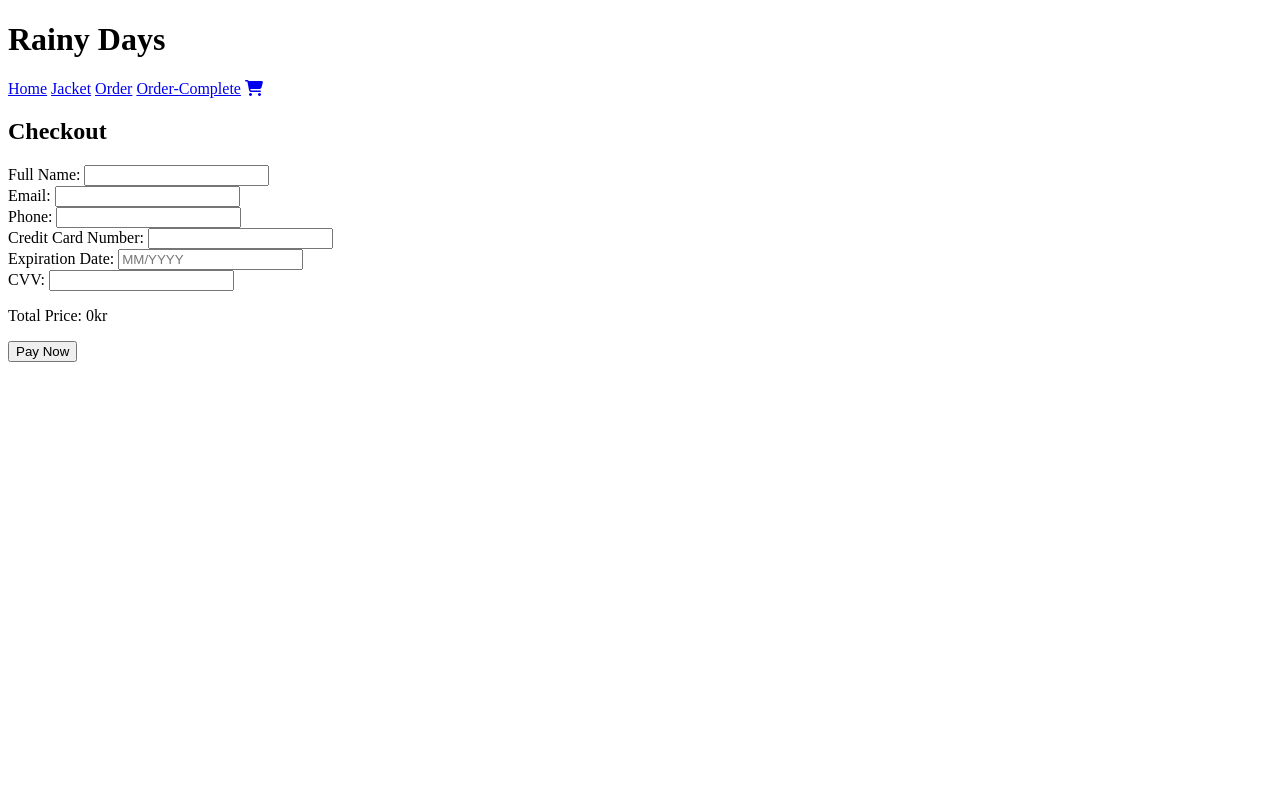
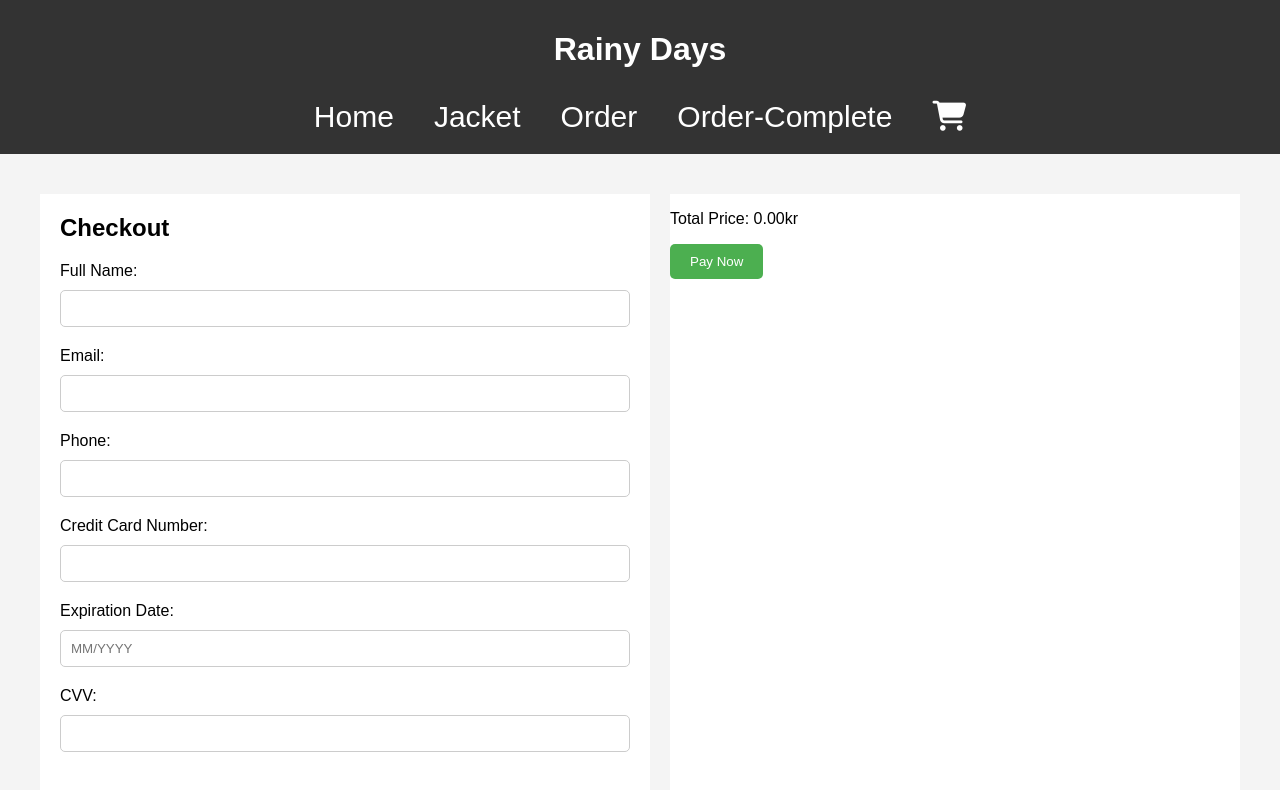
Before and after one commit to Andreasjoa23/Rainydays-js-Andreasjoa, a plain HTML site: page html/order.html in a window 1280 px wide. Drawn offline with Linux system fonts and the light colour scheme.

Commit message:
hopefully last

```diff
--- a/html/order.html
+++ b/html/order.html
@@ -5,7 +5,7 @@
   <meta name="viewport" content="width=device-width, initial-scale=1.0">
   <meta name="description" content="Take a look at our amazing product">
   <title>Order</title>
-  <link rel="stylesheet" href="./order.html">
+  <link rel="stylesheet" href="../css/order.css">
   <script type="module" src="../java/order.mjs"></script>
   <script src="https://kit.fontawesome.com/71af401eab.js" crossorigin="anonymous"></script>
 </head>
@@ -14,11 +14,11 @@
   <header>
     <h1>Rainy Days</h1>
     <nav>
-      <a href="./index.html">Home</a>
-      <a href="./html/jacket.html">Jacket</a>
-      <a href="./html/order.html">Order</a>
-      <a href="./html/orderComplete.html">Order-Complete</a>
-      <a href="./html/order.html" class="cart"><i class="fa-solid fa-cart-shopping"></i></a>
+      <a href="../index.html">Home</a>
+        <a href="../html/jacket.html">Jacket</a>
+        <a href="../html/order.html">Order</a>
+        <a href="../html/orderComplete.html">Order-Complete</a>
+        <a href="../html/order.html" class="cart"><i class="fa-solid fa-cart-shopping"></i></a>
     </nav>
   </header>
 
--- a/java/index.js
+++ b/java/index.js
@@ -50,7 +50,7 @@ const jacketCardContent = (jacket) => {
     jacketImage.classList = "product-image";
 
     const linkToProduct = document.createElement('a');
-    linkToProduct.href = '../html/jacket.html';
+    linkToProduct.href = './html/jacket.html';
     linkToProduct.classList = 'linkToProduct';
     linkToProduct.addEventListener('click', () => {
         localStorage.setItem("jacket", JSON.stringify(jacket));
--- a/java/order.mjs
+++ b/java/order.mjs
@@ -54,7 +54,7 @@ function displayCartItems() {
     });
 
     const totalPriceElement = document.createElement("p");
-    totalPriceElement.textContent = "Total Price: " + totalPriceAllProducts + "kr";
+    totalPriceElement.textContent = "Total Price: " + totalPriceAllProducts.toFixed(2) + "kr";
     rightContainer.appendChild(totalPriceElement);
 
     const payButton = document.createElement("button");
```
Also changed, not shown: html/jacket.html (+6 -6 lines), html/orderComplete.html (+6 -6 lines).
